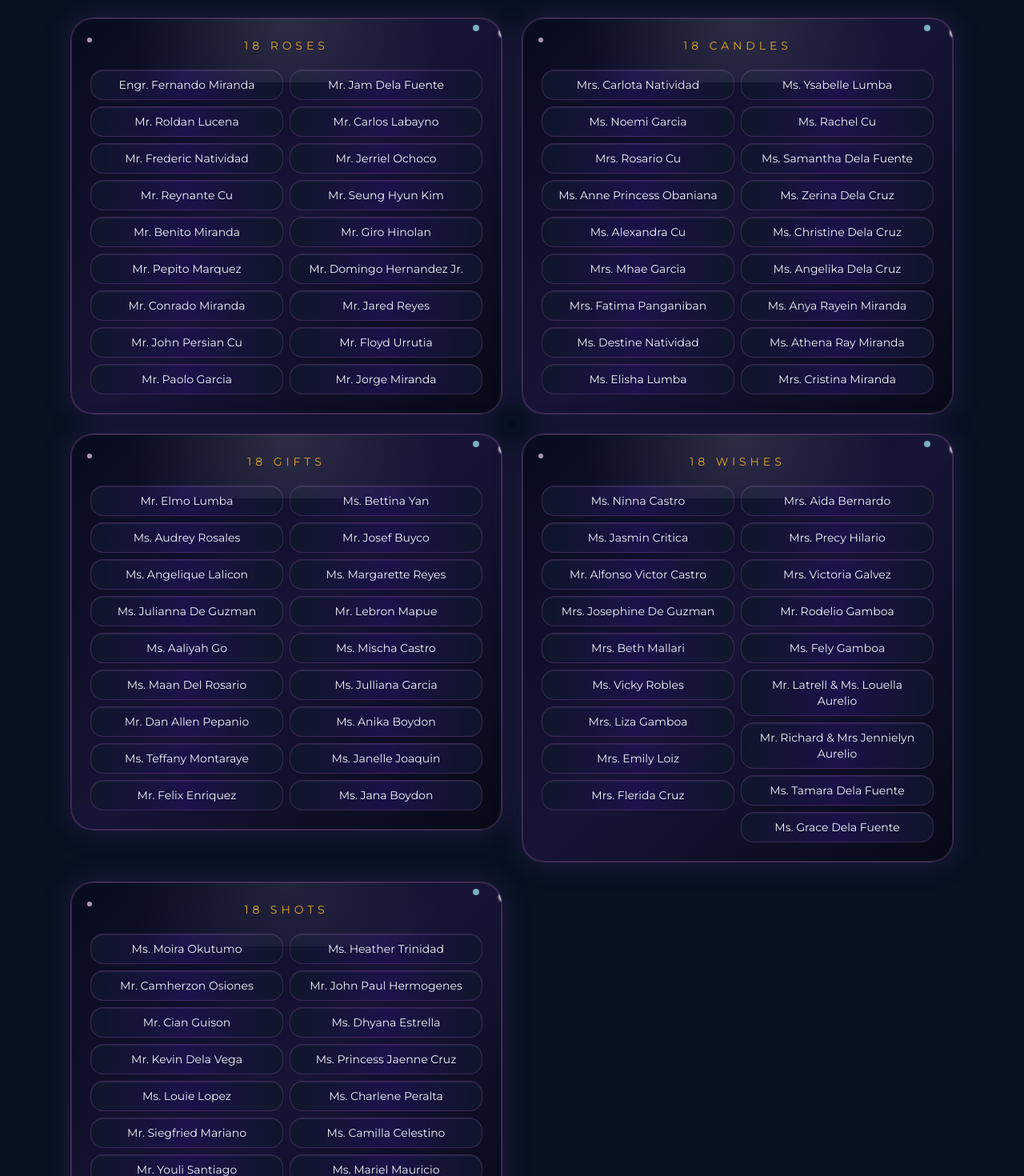
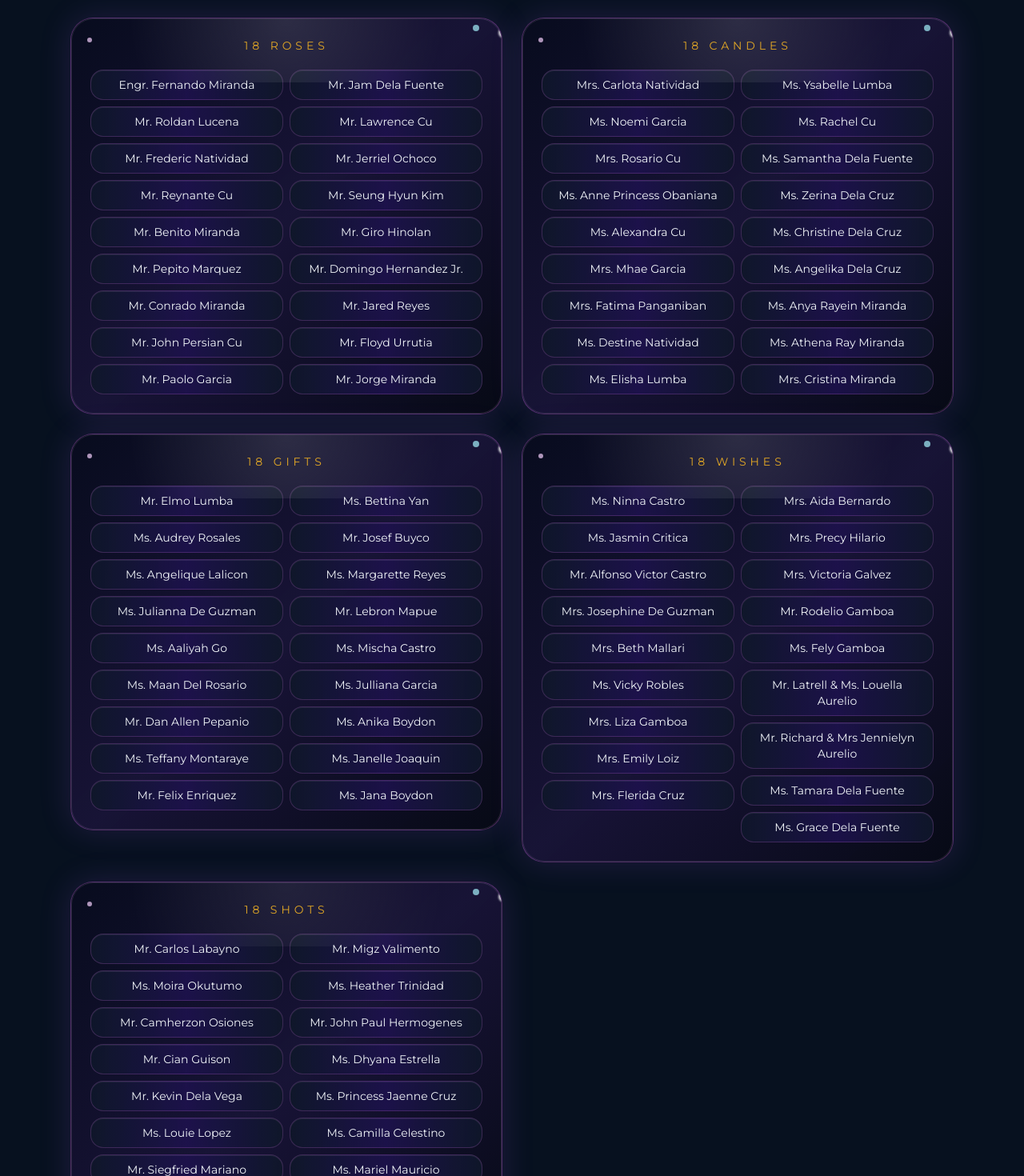
Before and after one commit to tinecdc/project, a React (Vite) app: page / in a window 1280 px wide. Shown: the part 1980-3450 px from the top of the page at 80% size. Built offline with nearby package versions, Linux system fonts and the light colour scheme; no server answers; a web font is replaced by a local one.

Commit message:
Update participants in '18 Roses' and '18 Shots'

```diff
--- a/src/components/Program.tsx
+++ b/src/components/Program.tsx
@@ -5,7 +5,7 @@ const programs = [
   {
     title: '18 Roses',
     people: [
-      'Engr. Fernando Miranda',  'Mr. Roldan Lucena', 'Mr. Frederic Natividad', 'Mr. Reynante Cu','Mr. Benito Miranda','Mr. Pepito Marquez', 'Mr. Conrado Miranda', 'Mr. John Persian Cu', 'Mr. Paolo Garcia', 'Mr. Jam Dela Fuente', 'Mr. Carlos Labayno'
+      'Engr. Fernando Miranda',  'Mr. Roldan Lucena', 'Mr. Frederic Natividad', 'Mr. Reynante Cu','Mr. Benito Miranda','Mr. Pepito Marquez', 'Mr. Conrado Miranda', 'Mr. John Persian Cu', 'Mr. Paolo Garcia', 'Mr. Jam Dela Fuente', 'Mr. Lawrence Cu'
       , 'Mr. Jerriel Ochoco', 'Mr. Seung Hyun Kim', 'Mr. Giro Hinolan', 'Mr. Domingo Hernandez Jr.','Mr. Jared Reyes','Mr. Floyd Urrutia',  'Mr. Jorge Miranda',
     ],
   },
@@ -33,8 +33,8 @@ const programs = [
   {
     title: '18 Shots',
     people: [
-      'Ms. Moira Okutumo',  'Mr. Camherzon Osiones', 'Mr. Cian Guison', 'Mr. Kevin Dela Vega', 'Ms. Louie Lopez',  'Mr. Siegfried Mariano', 'Mr. Youli Santiago', 'Ms. Iya Mendoza',
-       'Mr. Migz Valimento', 'Ms. Heather Trinidad', 'Mr. John Paul Hermogenes', 'Ms. Dhyana Estrella', 'Ms. Princess Jaenne Cruz', 'Ms. Charlene Peralta', 'Ms. Camilla Celestino', 'Ms. Mariel Mauricio', 'Ms. Pauleen Inocentes', 'Mr. Gaib Galvez'
+      'Mr. Carlos Labayno', 'Ms. Moira Okutumo',  'Mr. Camherzon Osiones', 'Mr. Cian Guison', 'Mr. Kevin Dela Vega', 'Ms. Louie Lopez',  'Mr. Siegfried Mariano', 'Mr. Youli Santiago', 'Ms. Iya Mendoza',
+       'Mr. Migz Valimento', 'Ms. Heather Trinidad', 'Mr. John Paul Hermogenes', 'Ms. Dhyana Estrella', 'Ms. Princess Jaenne Cruz',  'Ms. Camilla Celestino', 'Ms. Mariel Mauricio', 'Ms. Pauleen Inocentes', 'Mr. Gaib Galvez'
     ],
   },
 
```
